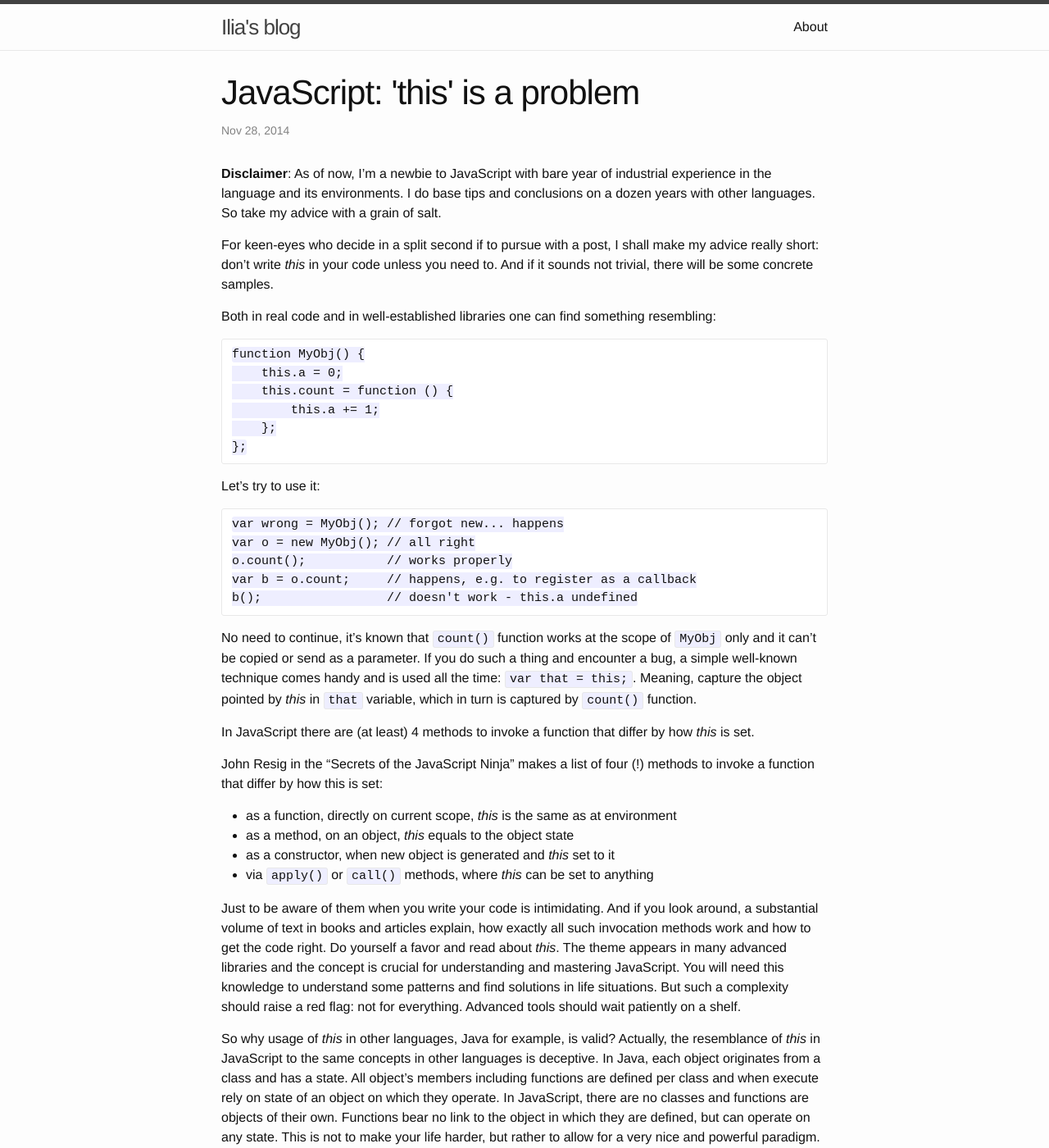
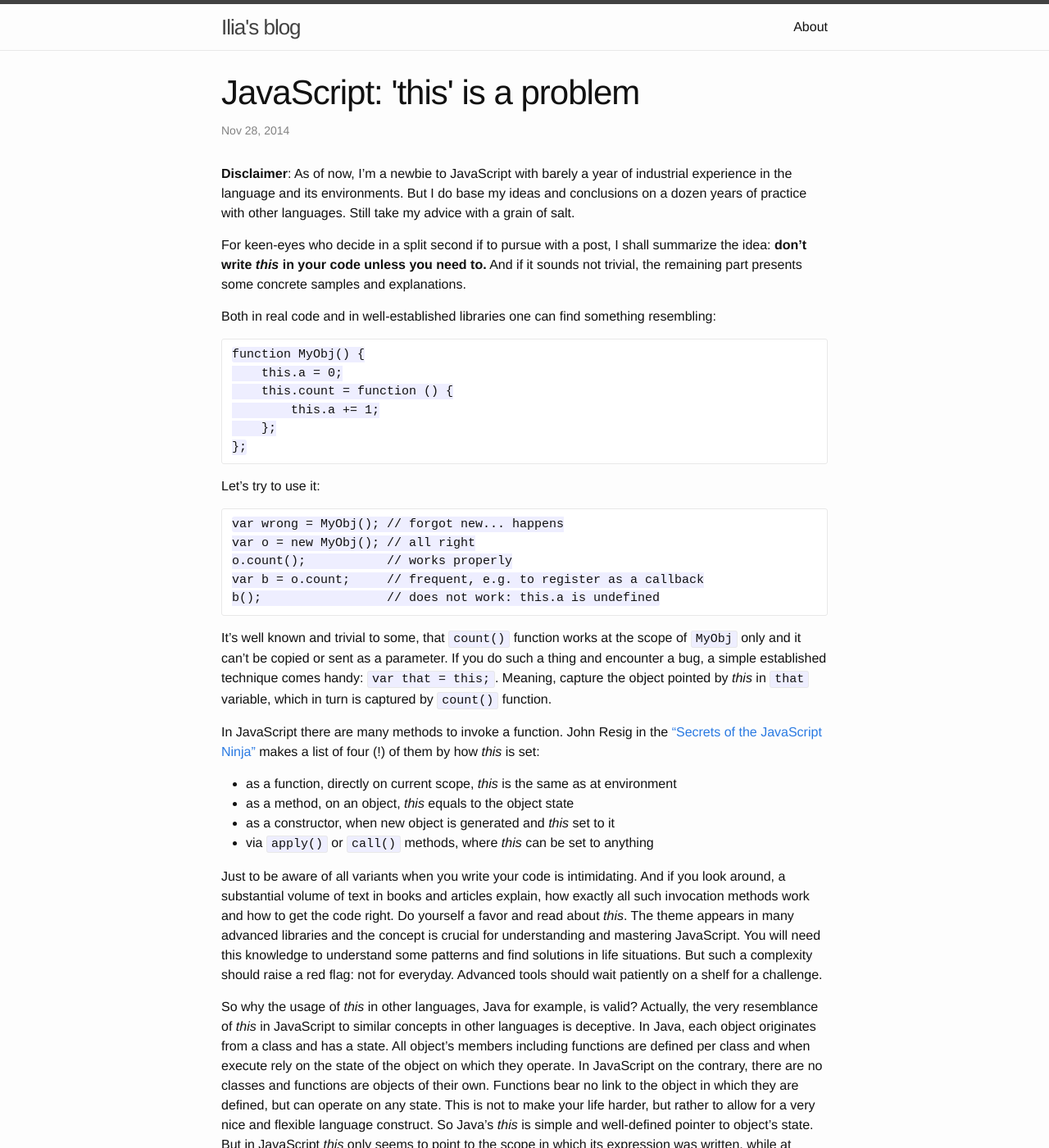
Before and after one commit to barahilia/blog, a Jekyll site: the page built from _posts/2014-11-28-javascript-this-is-a-problem.markdown, in a window 1280 px wide and 1400 px high. Shown: the whole window at 82% size. Built offline with Jekyll 4.4.1, drawn with Linux system fonts in a browser that asks for light colours; some of the changed text lies outside the part shown.

Commit message:
Editing - first half

```diff
--- a/_posts/2014-11-28-javascript-this-is-a-problem.markdown
+++ b/_posts/2014-11-28-javascript-this-is-a-problem.markdown
@@ -5,14 +5,16 @@ date:   2014-11-28 16:40:00
 categories: computers
 ---
 
-**Disclaimer**: As of now, I'm a newbie to JavaScript with bare year of
-industrial experience in the language and its environments. I do base tips and
-conclusions on a dozen years with other languages. So take my advice with a
-grain of salt.
+**Disclaimer**: As of now, I'm a newbie to JavaScript with barely a year of
+industrial experience in the language and its environments. But I do base my
+ideas and conclusions on a dozen years of practice with other languages. Still
+take my advice with a grain of salt.
 
 For keen-eyes who decide in a split second if to pursue with a post, I shall
-make my advice really short: don't write *this* in your code unless you need to.
-And if it sounds not trivial, there will be some concrete samples.
+summarize the idea:
+**don't write *this* in your code unless you need to.**
+And if it sounds not trivial, the remaining part presents some concrete samples
+and explanations.
 
 Both in real code and in well-established libraries one can find something
 resembling:
@@ -29,43 +31,45 @@ Let's try to use it:
     var wrong = MyObj(); // forgot new... happens
     var o = new MyObj(); // all right
     o.count();           // works properly
-    var b = o.count;     // happens, e.g. to register as a callback
-    b();                 // doesn't work - this.a undefined
+    var b = o.count;     // frequent, e.g. to register as a callback
+    b();                 // does not work: this.a is undefined
 
-No need to continue, it's known that `count()` function works at the scope of
-`MyObj` only and it can't be copied or send as a parameter. If you do such a
-thing and encounter a bug, a simple well-known technique comes handy and is used
-all the time: `var that = this;`. Meaning, capture the object pointed by *this*
-in `that` variable, which in turn is captured by `count()` function.
+It's well known and trivial to some, that `count()` function works at the scope
+of `MyObj` only and it can't be copied or sent as a parameter. If you do such a
+thing and encounter a bug, a simple established technique comes handy:
+`var that = this;`. Meaning, capture the object pointed by *this* in `that`
+variable, which in turn is captured by `count()` function.
 
-In JavaScript there are (at least) 4 methods to invoke a function that differ
-by how *this* is set.
-
-John Resig in the "Secrets of the JavaScript Ninja" makes a list of four (!)
-methods to invoke a function that differ by how this is set:
+In JavaScript there are many methods to invoke a function. John Resig in the
+["Secrets of the JavaScript Ninja"](http://www.amazon.com/Secrets-JavaScript-Ninja-John-Resig/dp/193398869X)
+makes a list of four (!) of them by how *this* is set:
 
 + as a function, directly on current scope, *this* is the same as at environment
 + as a method, on an object, *this* equals to the object state
 + as a constructor, when new object is generated and *this* set to it
 + via `apply()` or `call()` methods, where *this* can be set to anything
 
-Just to be aware of them when you write your code is intimidating. And if you
-look around, a substantial volume of text in books and articles explain, how
-exactly all such invocation methods work and how to get the code right. Do
+Just to be aware of all variants when you write your code is intimidating. And
+if you look around, a substantial volume of text in books and articles explain,
+how exactly all such invocation methods work and how to get the code right. Do
 yourself a favor and read about *this*. The theme appears in many advanced
 libraries and the concept is crucial for understanding and mastering JavaScript.
 You will need this knowledge to understand some patterns and find solutions in
 life situations. But such a complexity should raise a red flag: not for
-everything. Advanced tools should wait patiently on a shelf.
+everyday. Advanced tools should wait patiently on a shelf for a challenge.
 
-So why usage of *this* in other languages, Java for example, is valid? Actually,
-the resemblance of *this* in JavaScript to the same concepts in other languages
-is deceptive. In Java, each object originates from a class and has a state. All
-object's members including functions are defined per class and when execute rely
-on state of an object on which they operate. In JavaScript, there are no classes
-and functions are objects of their own. Functions bear no link to the object in
-which they are defined, but can operate on any state. This is not to make your
-life harder, but rather to allow for a very nice and powerful paradigm.
+So why the usage of *this* in other languages, Java for example, is valid?
+Actually, the very resemblance of *this* in JavaScript to similar concepts in
+other languages is deceptive. In Java, each object originates from a class and
+has a state. All object's members including functions are defined per class and
+when execute rely on the state of the object on which they operate. In
+JavaScript on the contrary, there are no classes and functions are objects of
+their own. Functions bear no link to the object in which they are defined, but
+can operate on any state. This is not to make your life harder, but rather to
+allow for a very nice and flexible language construct. So Java's *this* is
+simple and well-defined pointer to object's state. But in JavaScript *this* only
+seems to point to the scope in which its expression was written, while at
+runtime can point to anything.
 
 If you need just to create an object, prefer the simplest syntax:
 
@@ -82,11 +86,11 @@ Some textbooks and libraries define all object members inside curly brackets:
         }
     };
 
-I do use such a syntax for the simplest and shortest definitions only. On the
-one hand, defining `count()` inside `obj` adds one level of indentation. On the
-other, for larger objects the opening line might be left far above and it would
-be easier to grasp `obj.count` than `count: ...` with hidden `obj =`. Both
-aspects harm readability so I opt for the former construct.
+I use such a syntax for the shortest definitions only. On the one hand, defining
+`count()` inside `obj` adds one level of indentation. On the other, for larger
+objects the opening line might be left far above and it would
+be easier for code observer to grasp `obj.count` than `count: ...` with the
+hidden `obj =`. Both aspects harm readability so I opt to the former construct.
 
 You need a constructor - wrap object definition in a function:
 
```
